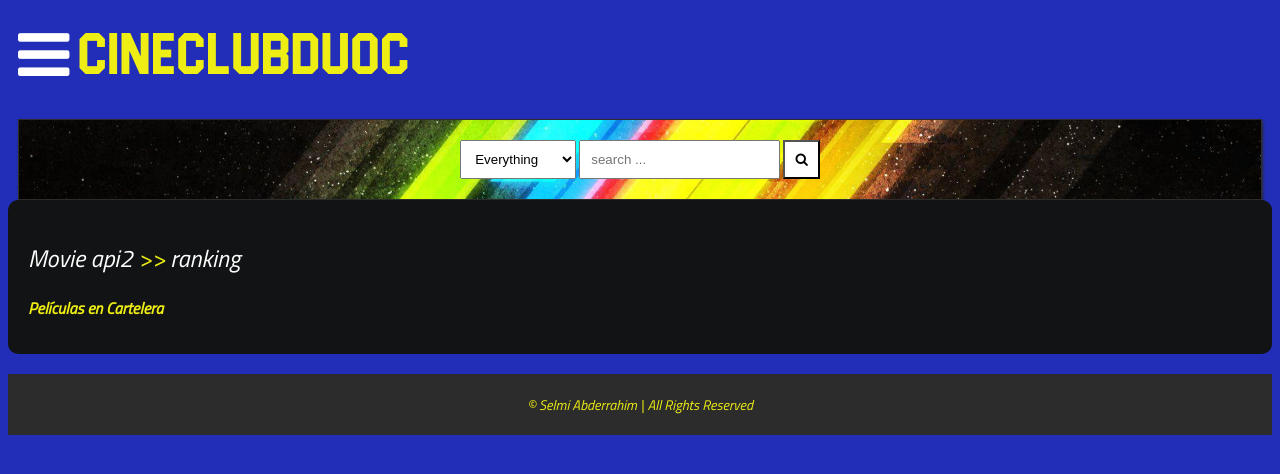
After one commit to alejogatino/cineduoc_s3, a Django app: page /api-movie in a window 1280 px wide. The commit adds this page. Shown: the top 474 px of the page. Run offline with Django 5.2, Linux system fonts and the light colour scheme; data that the repository does not hold is empty.

Commit message:
actualizacion 13:02

```diff
--- /dev/null
+++ b/TestDjango/core/templates/core/api_movie.html
@@ -0,0 +1,69 @@
+{% load static %}
+<!DOCTYPE html>
+<html lang="en">
+<head>
+    <meta charset="UTF-8">
+    <meta name="viewport" content="width=device-width, initial-scale=1.0">
+    <title>Ranking</title>
+    <link rel="stylesheet" href="{% static 'css/style.css' %}">
+    <link rel="stylesheet" href="https://cdnjs.cloudflare.com/ajax/libs/font-awesome/4.7.0/css/font-awesome.min.css">
+    <link rel="preconnect" href="https://fonts.gstatic.com">
+    <link href="https://fonts.googleapis.com/css2?family=Titillium+Web:ital@1&display=swap" rel="stylesheet">
+</head>
+
+<body>
+    <header>
+        <!--NavBar Section-->
+        <div class="navbar">
+            <nav class="navigation hide" id="navigation">
+                <span class="close-icon" id="close-icon" onclick="showIconBar()"><i class="fa fa-close"></i></span>
+                <ul class="nav-list">
+                    <li class="nav-item"><a href="{% url 'home' %}">Inicio</a></li>
+                    <li class="nav-item"><a href="{% url 'posts' %}">Posteos</a></li>
+                    <li class="nav-item"><a href="{% url 'detalle' %}">Popular</a></li>
+                    <li class="nav-item"><a href="{% url 'formulario' %}">Registrarse</a></li>
+                    <li class="nav-item"><a href="{% url 'iniciar-sesion' %}">Iniciar Sesión</a></li>
+                </ul>
+            </nav>
+            <a class="bar-icon" id="iconBar" onclick="hideIconBar()"><i class="fa fa-bars"></i></a>
+            <div class="brand">CineClubDuoc</div>
+        </div>
+        <!--SearchBox Section-->
+        <div class="search-box">
+            <div>
+                <select name="" id="">
+                    <option value="Everything">Everything</option>
+                    <option value="Titles">Titles</option>
+                    <option value="Descriptions">Descriptions</option>
+                </select>
+                <input type="text" name="q" placeholder="search ...">
+                <button><i class="fa fa-search"></i></button>
+            </div>
+        </div>
+    </header>
+    <div class="container">
+        <!--Navigation-->
+        <div class="navigate">
+            <span><a href="">Movie api2</a> >> <a href="">ranking</a></span>
+        </div>
+        <!--Display posts table-->
+        <h1>Películas en Cartelera</h1>
+        <ul>
+            {% for movie in data.results %}
+                <li>
+                    <h2>{{ movie.title }}</h2>
+                    <p>{{ movie.overview }}</p>
+                    <img src="https://image.tmdb.org/t/p/w500/{{ movie.poster_path }}" alt="{{ movie.title }}">
+                </li>
+            {% endfor %}
+        </ul>
+        <!--pagination ends-->
+    </div>
+
+
+    <footer>
+        <span>&copy;  Selmi Abderrahim | All Rights Reserved</span>
+    </footer>
+    <script src="{% static 'js/main.js' %}"></script>
+</body>
+</html>
--- a/TestDjango/core/templates/core/home.html
+++ b/TestDjango/core/templates/core/home.html
@@ -24,7 +24,8 @@
                     <li class="nav-item"><a href="{% url 'detalle' %}">Popular</a></li>
                     <li class="nav-item"><a href="{% url 'formulario' %}">Registrarse</a></li>
                     <li class="nav-item"><a href="{% url 'iniciar-sesion' %}">Iniciar Sesión</a></li>
-                    <li class="nav-item"><a href="{% url 'form_api_back' %}">Api pelis</a></li>
+                    <li class="nav-item"><a href="{% url 'form_api_back' %}">Api pelis 1</a></li>
+                    <li class="nav-item"><a href="{% url 'api_movie' %}">Api movie 2</a></li>
                 </ul>
             </nav>
             <a class="bar-icon" id="iconBar" onclick="hideIconBar()"><i class="fa fa-bars"></i></a>
--- a/TestDjango/core/urls.py
+++ b/TestDjango/core/urls.py
@@ -12,6 +12,7 @@ urlpatterns= [
     path('formulario/', views.formulario, name='formulario'),
     path('iniciar_sesion/', views.iniciar_sesion, name='iniciar-sesion'),
     path('form-api-back',views.form_api_back,name="form_api_back"),
+    path('api-movie',views.api_movie,name="api_movie"),
 
 
 ]
--- a/TestDjango/core/views.py
+++ b/TestDjango/core/views.py
@@ -67,6 +67,7 @@ def formulario(request):
 #llamada de api
 def form_api_back(request):
     url= "https://rickandmortyapi.com/api/character"
+    #url= "https://imdb8.p.rapidapi.com/auto-complete?q=game"
     response = requests.get(url)
     personajes = response.json().get('results',[])
 
@@ -74,3 +75,15 @@ def form_api_back(request):
         'personajes' : personajes
     }
     return render(request, 'core/form_api_back.html',context)
+
+def api_movie(request):
+    url = "https://api.themoviedb.org/3/movie/now_playing?language=en-US&page=1"
+    headers = {
+        "accept": "application/json",
+        "Authorization": "Bearer eyJhbGciOiJIUzI1NiJ9.eyJhdWQiOiI5YTk0NzViMDU1NzBjZmQ0MzBmYjljOTNmMmI1ZTBlNyIsInN1YiI6IjY2MmVkYzNkYTgwNjczMDEyOGU5MDY5MCIsInNjb3BlcyI6WyJhcGlfcmVhZCJdLCJ2ZXJzaW9uIjoxfQ.hkYOtcYfZV_O_Mfghjbqlgil1KV7TWYm18uroFh97ug"
+    }
+
+    response = requests.get(url, headers=headers)
+    data = response.json()
+
+    return render(request, 'core/api_movie.html', {'data': data})
```
